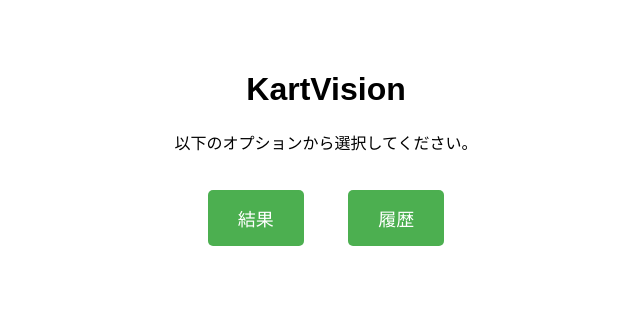
After one commit to WANPAN-MK/KartVision, a Flask app: template src/kartvision/templates/home.html in a window 1280 px wide. The commit adds this page. Shown: the top 315 px of the page, without its empty margins (314-954 px from the left). Run offline with Flask 3, Linux system fonts and the light colour scheme; the template is opened without the code that fills it, so the values that code supplies are empty; parts of the project's set-up code (start-up, migrations or seed data) failed here and were passed over.

Commit message:
home.htmlの作成

```diff
--- a/src/kartvision/app.py
+++ b/src/kartvision/app.py
@@ -14,11 +14,15 @@
 all_users_lock = Lock()
 all_users = {}
 
-screenshot_manager = screenshot.Screenshot_Manager()  # グローバルでインスタンスを一度だけ作成
+screenshot_manager = screenshot.Screenshot_Manager()
 
 app = Flask(__name__)
 
 @app.route("/")
+def home():
+    return render_template("home.html")
+
+@app.route("/result")
 def results():
     with data_lock:
         return render_template("result.html", data=data)
@@ -40,7 +44,7 @@
         sleep(0.1)
         print("待機中...")
         try:
-            location = pyautogui.locateOnScreen(flag_image, confidence=0.7)
+            location = pyautogui.locateOnScreen(flag_image, confidence=0.8)
         except pyautogui.ImageNotFoundException:
             continue
 
@@ -97,7 +101,7 @@
                 print(f"{item['tag']}: {item['points']}")
 
             time.sleep(10)
-            # running = False
+            running = False
 
 if __name__ == "__main__":
     # 画像処理スレッドを開始
--- /dev/null
+++ b/src/kartvision/templates/home.html
@@ -0,0 +1,46 @@
+<!DOCTYPE html>
+<html lang="ja">
+<head>
+    <meta charset="UTF-8">
+    <title>ホーム</title>
+    <style>
+        /* 全体のスタイル */
+        body {
+            font-family: Arial, sans-serif;
+            margin: 0;
+            padding: 0;
+            text-align: center; /* コンテンツを中央揃え */
+        }
+        .content {
+            padding: 50px 20px;
+        }
+        /* リンクボタンのスタイル */
+        .link-button {
+            display: inline-block;
+            margin: 20px;
+            padding: 15px 30px;
+            background-color: #4CAF50;
+            color: white;
+            text-decoration: none;
+            font-size: 18px;
+            border-radius: 5px;
+        }
+        .link-button:hover {
+            background-color: #45a049;
+        }
+    </style>
+</head>
+<body>
+
+    <div class="content">
+        <h1>KartVision</h1>
+        <p>以下のオプションから選択してください。</p>
+
+        <!-- リンクボタン -->
+        <a href="{{ url_for('results') }}" class="link-button">結果</a>
+        <a href="{{ url_for('history') }}" class="link-button">履歴</a>
+        <!-- 新しいリンクを追加する場合は、ここに追加 -->
+    </div>
+
+</body>
+</html>
```
Also changed, not shown: src/kartvision/templates/history.html (+18 -1 lines).
